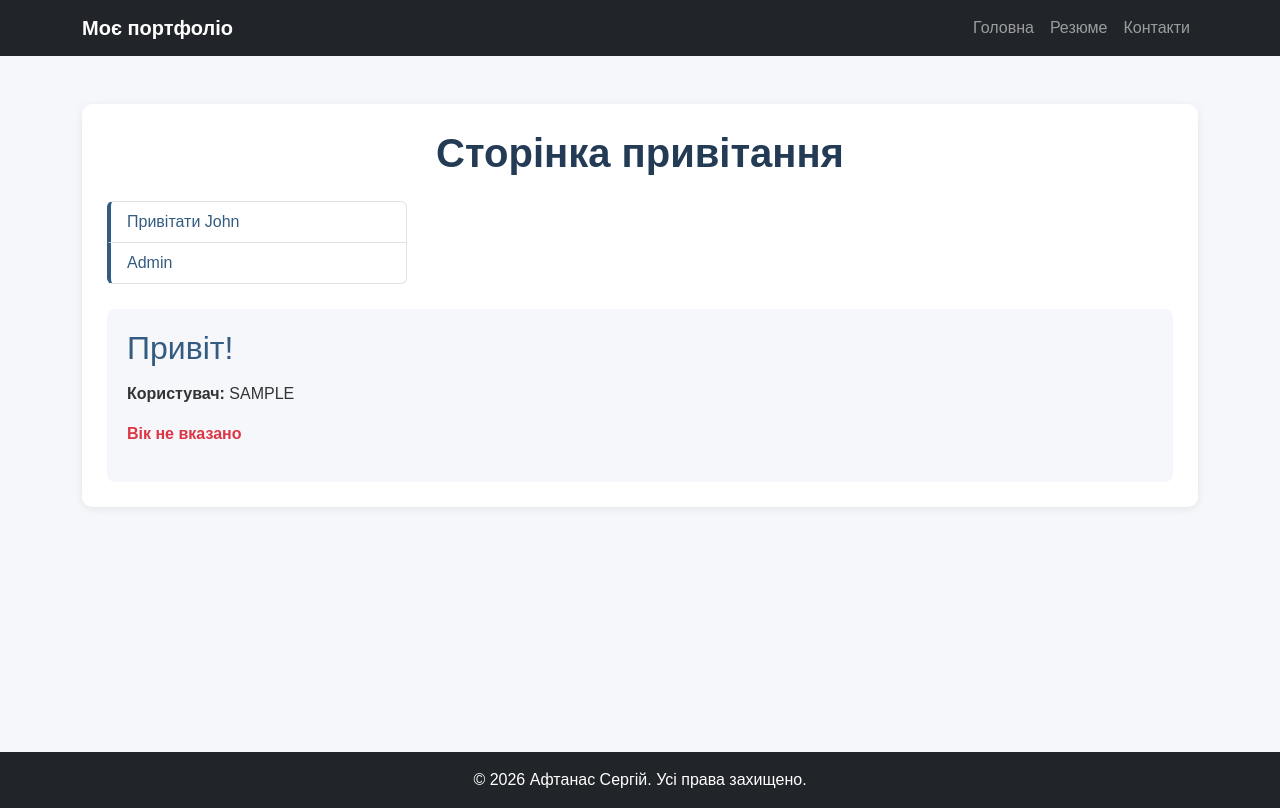
After one commit to AftanasSerhiiCNU/flask-app-lab, a Flask app: a page that uses app/users/templates/users/hi.html in a window 1280 px wide. The commit adds this page. Run offline with Flask 3, Linux system fonts and the light colour scheme.

Commit message:
feat: add users blueprint and update lab3 documentation

```diff
--- a/app/__init__.py
+++ b/app/__init__.py
@@ -3,3 +3,7 @@ from flask import Flask
 app = Flask(__name__)
 
 from . import views
+
+from .users import users_bp
+
+app.register_blueprint(users_bp)
--- a/app/static/css/styles.css
+++ b/app/static/css/styles.css
@@ -74,3 +74,31 @@ section {
         font-size: 22px;
     }
 }
+
+/* Сторінка привітання користувача */
+.user-menu {
+    max-width: 300px;
+    margin-bottom: 25px;
+}
+
+.user-menu .list-group-item {
+    border-left: 4px solid #345b80;
+}
+
+.user-menu a {
+    color: #345b80;
+    text-decoration: none;
+    font-weight: 500;
+}
+
+.user-menu a:hover {
+    color: #243b55;
+    text-decoration: underline;
+}
+
+.user-info {
+    background-color: #f5f7fa;
+    padding: 20px;
+    border-radius: 8px;
+    margin-top: 20px;
+}
--- /dev/null
+++ b/app/users/templates/users/hi.html
@@ -0,0 +1,45 @@
+
+{% extends "base.html" %}
+
+{% block content %}
+
+<section class="mb-4">
+    <h1 class="text-center mb-4">Сторінка привітання</h1>
+
+    <nav class="user-menu">
+        <ul class="list-group">
+            <li class="list-group-item">
+                <a href="{{ url_for('users.greetings', name='John', age=30) }}">
+                    Привітати John
+                </a>
+            </li>
+
+            <li class="list-group-item">
+                <a href="{{ url_for('users.admin') }}">
+                    Admin
+                </a>
+            </li>
+        </ul>
+    </nav>
+
+    <div class="user-info">
+        <h2>Привіт!</h2>
+
+        <p>
+            <strong>Користувач:</strong> {{ name }}
+        </p>
+
+        {% if age is not none %}
+            <p class="text-success">
+                <strong>Вік:</strong> {{ age }}
+            </p>
+        {% else %}
+            <p class="text-danger">
+                <strong>Вік не вказано</strong>
+            </p>
+        {% endif %}
+    </div>
+
+</section>
+
+{% endblock %}
--- /dev/null
+++ b/app/users/views.py
@@ -0,0 +1,27 @@
+
+from flask import render_template, request, redirect, url_for
+from . import users_bp
+
+
+@users_bp.route("/hi/<string:name>")
+def greetings(name):
+    name = name.upper()
+    age = request.args.get("age", None, type=int)
+
+    return render_template(
+        "users/hi.html",
+        name=name,
+        age=age,
+        title="Привітання"
+    )
+
+
+@users_bp.route("/admin")
+def admin():
+    to_url = url_for(
+        "users.greetings",
+        name="administrator",
+        age=45
+    )
+
+    return redirect(to_url)
```
Also changed, not shown: app/users/__init__.py (added, +10 -0 lines), README.md, 4 other files.
